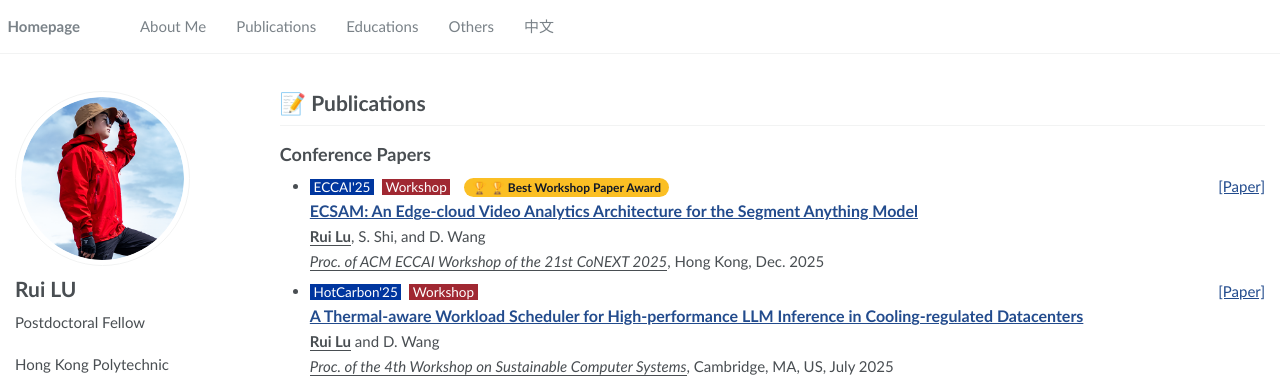
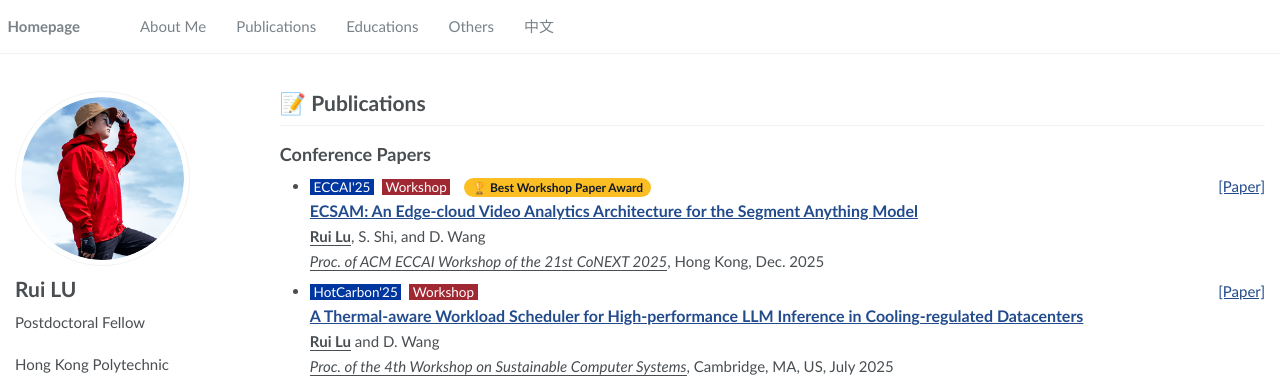
Before and after one commit to SladeLu/sladelu.github.io, a Jekyll site: the page built from _pages/includes/pub.md, in a window 1280 px wide and 900 px high. Shown: the top 378 px of the window. Built offline with Jekyll 4.4.1, drawn with Linux system fonts in a browser that asks for light colours; our own code applies the rules of GitHub Pages for plain Markdown files.

Commit message:
Update pub.md

```diff
--- a/_pages/includes/pub.md
+++ b/_pages/includes/pub.md
@@ -68,7 +68,7 @@
       {% endif %}
         {% if paper.bestpaper %}
           <span style="background:#fbbf24; color:#111827; border-radius:999px; padding:2px 8px; margin-left:6px; font-size:0.8em; font-weight:600; white-space:nowrap;">
-            🏆 {{ paper.bestpaper }}
+            {{ paper.bestpaper }}
           </span>
         {% endif %}
       </div>
```
